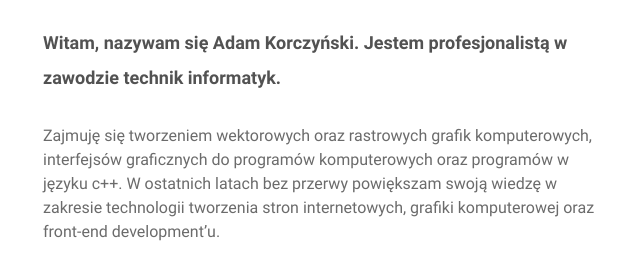
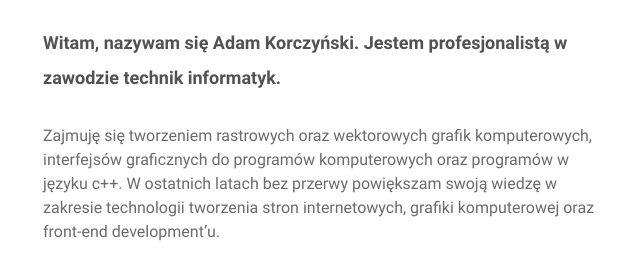
Before and after one commit to korczynski-website/korczynski-website.github.io, a plain HTML site: page index.html in a window 1280 px wide. Shown: the part 960-1231 px from the top of the page, 612-1252 px from the left. Drawn offline with Linux system fonts and the light colour scheme.

Commit message:
Update index.html

```diff
--- a/index.html
+++ b/index.html
@@ -96,7 +96,7 @@
                         <div class="col-md-6 col-sm-6 col-xs-12">
                             <div class="about-content text-left">
                                 <h4>Witam, nazywam się Adam Korczyński. Jestem profesjonalistą w zawodzie technik informatyk.</h4>
-                                <p>Zajmuję się tworzeniem wektorowych oraz rastrowych grafik komputerowych, interfejsów graficznych do programów komputerowych oraz programów w języku c++. W ostatnich latach bez przerwy powiększam swoją wiedzę w zakresie technologii tworzenia stron internetowych, grafiki komputerowej oraz front-end development’u.</p>
+                                <p>Zajmuję się tworzeniem rastrowych oraz wektorowych grafik komputerowych, interfejsów graficznych do programów komputerowych oraz programów w języku c++. W ostatnich latach bez przerwy powiększam swoją wiedzę w zakresie technologii tworzenia stron internetowych, grafiki komputerowej oraz front-end development’u.</p>
                                 <p> Na co dzień zajmuję się również naprawami, modernizacją, sprzętu komputerowego oraz laptopów. Swoją prace traktuję poważnie i staram się spełniać wszystkie wymagania stawiane przez swoich klientów. Webdesign czy naprawy sprzętu komputerowego są dla mnie pasją, dlatego też sprawiają mi dużo przyjemności i nie traktuję ich, jako żmudny obowiązek.</p>
                                 <br>
 				 <br>
```
